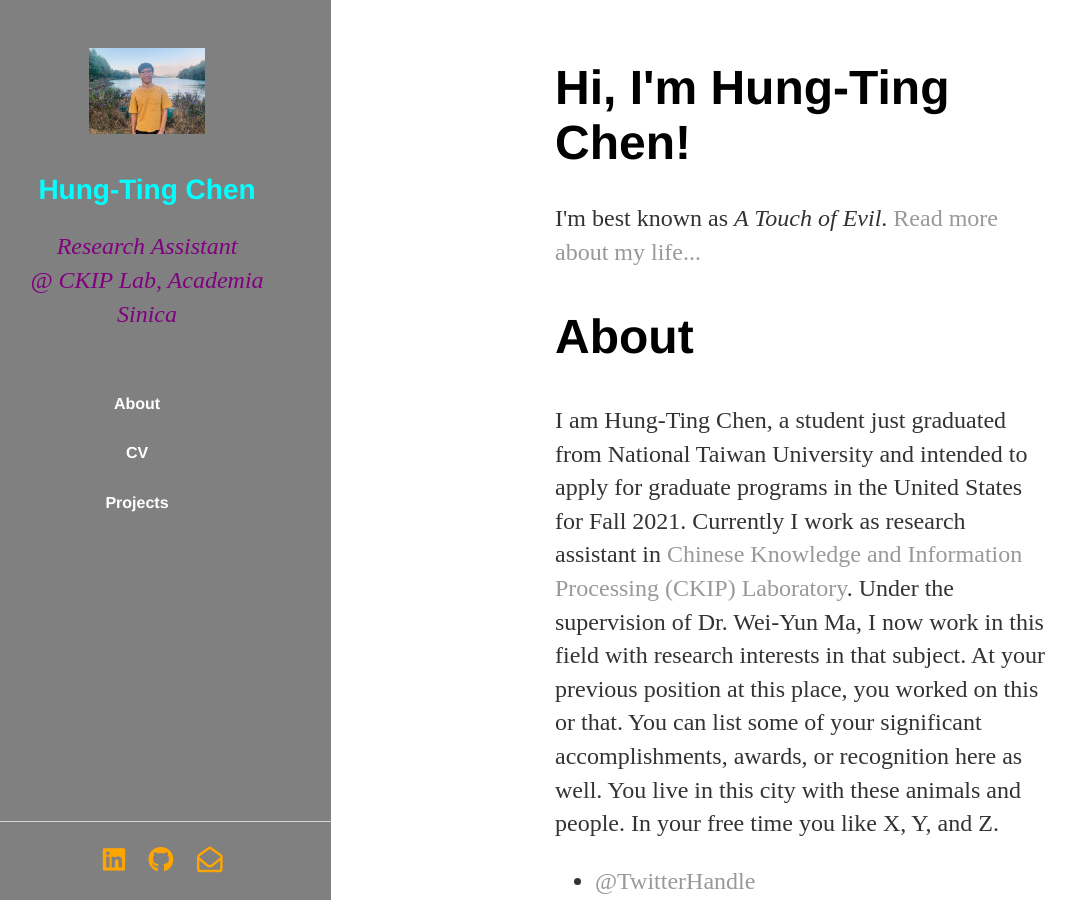
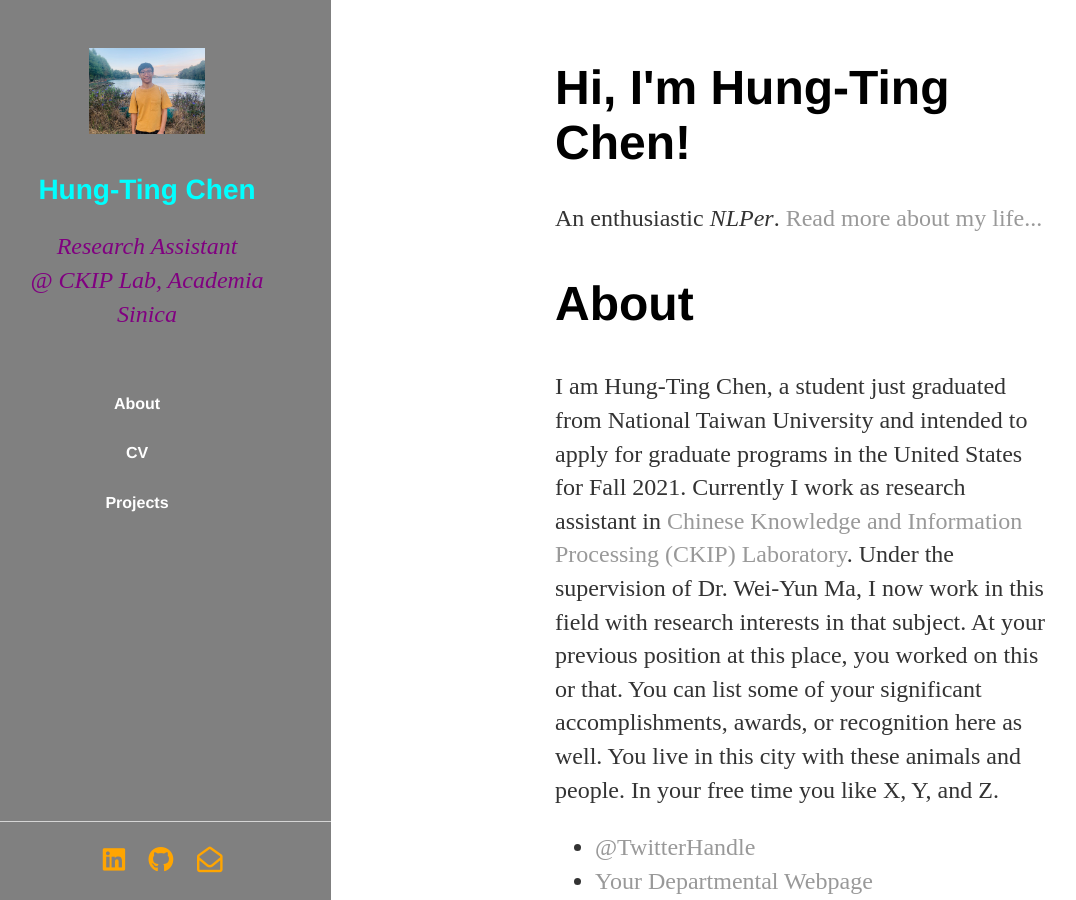
Before and after one commit to timchen0618/timchen0618.github.io, a Jekyll site: the page index.html, which Jekyll copies as it is, in a window 1280 px wide and 900 px high. Shown: the whole window, without its empty margins (37-1113 px from the left). Built offline with Jekyll 4.4.1, drawn with Linux system fonts in a browser that asks for light colours; nearby versions of some CDN libraries.

```diff
--- a/index.html
+++ b/index.html
@@ -43,7 +43,7 @@
         <div class="main">
             <div class="blurb">
             <h1>Hi, I'm Hung-Ting Chen!</h1>
-            <p>I'm best known as  <em>A Touch of Evil</em>.  <a href="/about">Read more about my life...</a></p>
+            <p> An enthusiastic <em>NLPer</em>.  <a href="/about">Read more about my life...</a></p>
             </div>
 
             <section id="about">
```
